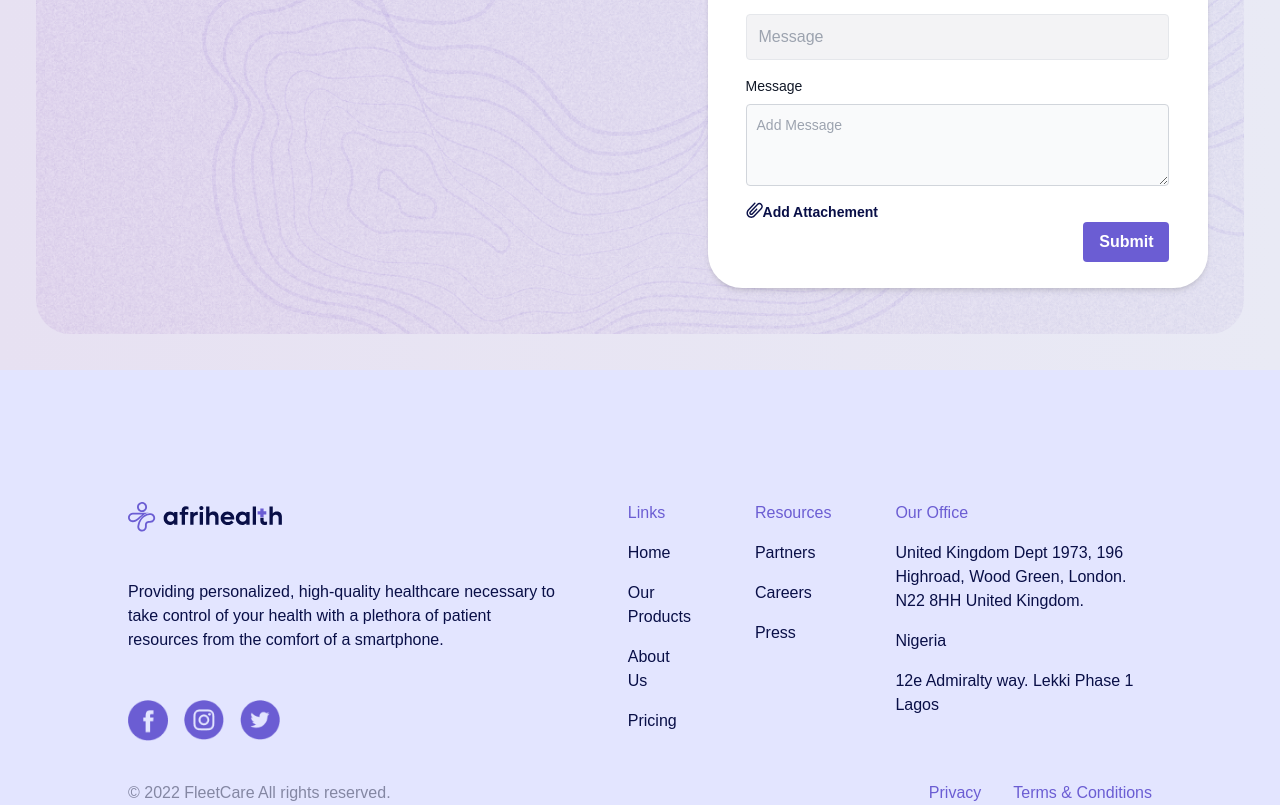
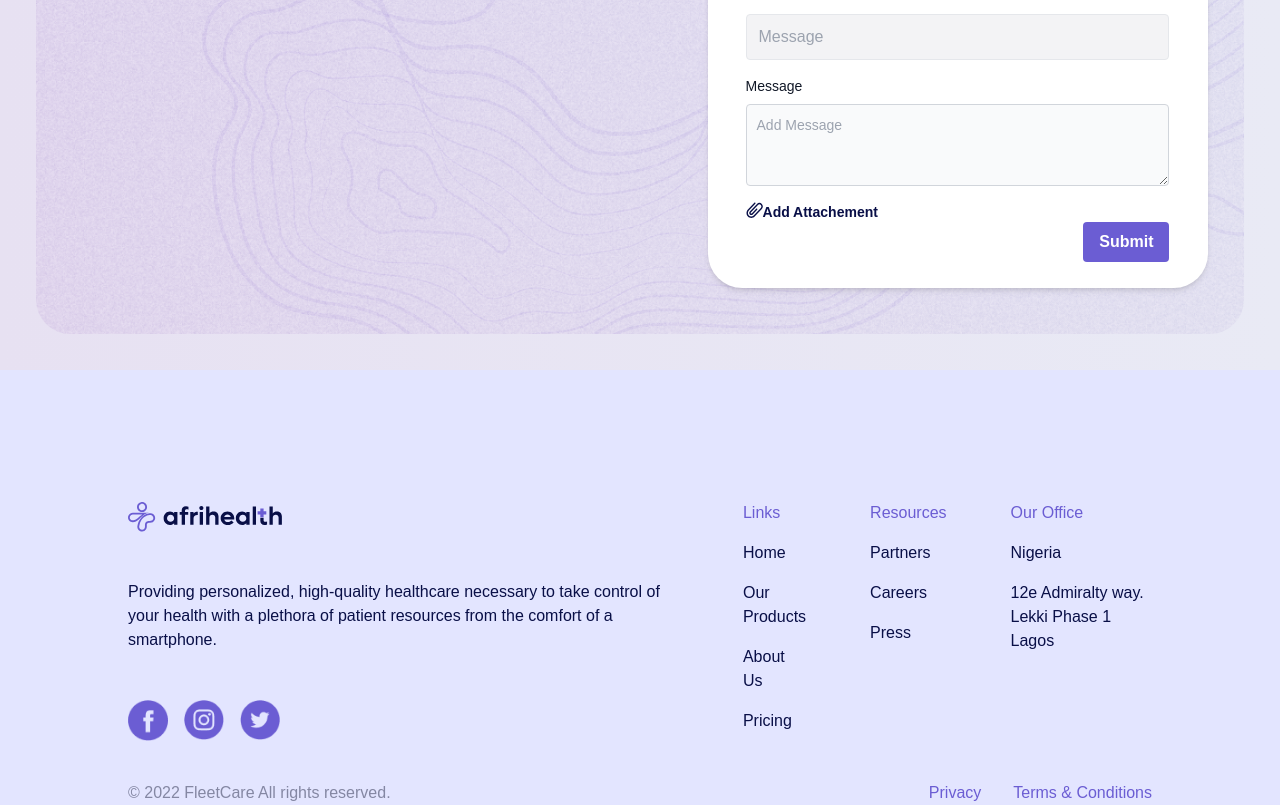
Before and after one commit to pepps01/timeless, a React (Create React App) app: page /contact in a window 1280 px wide. Shown: the part 738-1543 px from the top of the page. Built offline with nearby package versions, Linux system fonts and the light colour scheme.

Commit message:
removed uk address

```diff
--- a/src/components/Footer/Footer.js
+++ b/src/components/Footer/Footer.js
@@ -104,10 +104,10 @@ const Footer = () => {
         </div>
         <div className='topFooter2'>
           <h6>Our Office</h6>
-          <p className='topFooter3p'>
+          {/* <p className='topFooter3p'>
             United Kingdom Dept 1973, 196 Highroad, Wood Green, London. N22 8HH
             United Kingdom.
-          </p>
+          </p> */}
           <p className='topFooter3p'>Nigeria</p>
           <p className='topFooter3p'>12e Admiralty way. Lekki Phase 1 Lagos</p>
         </div>
```
